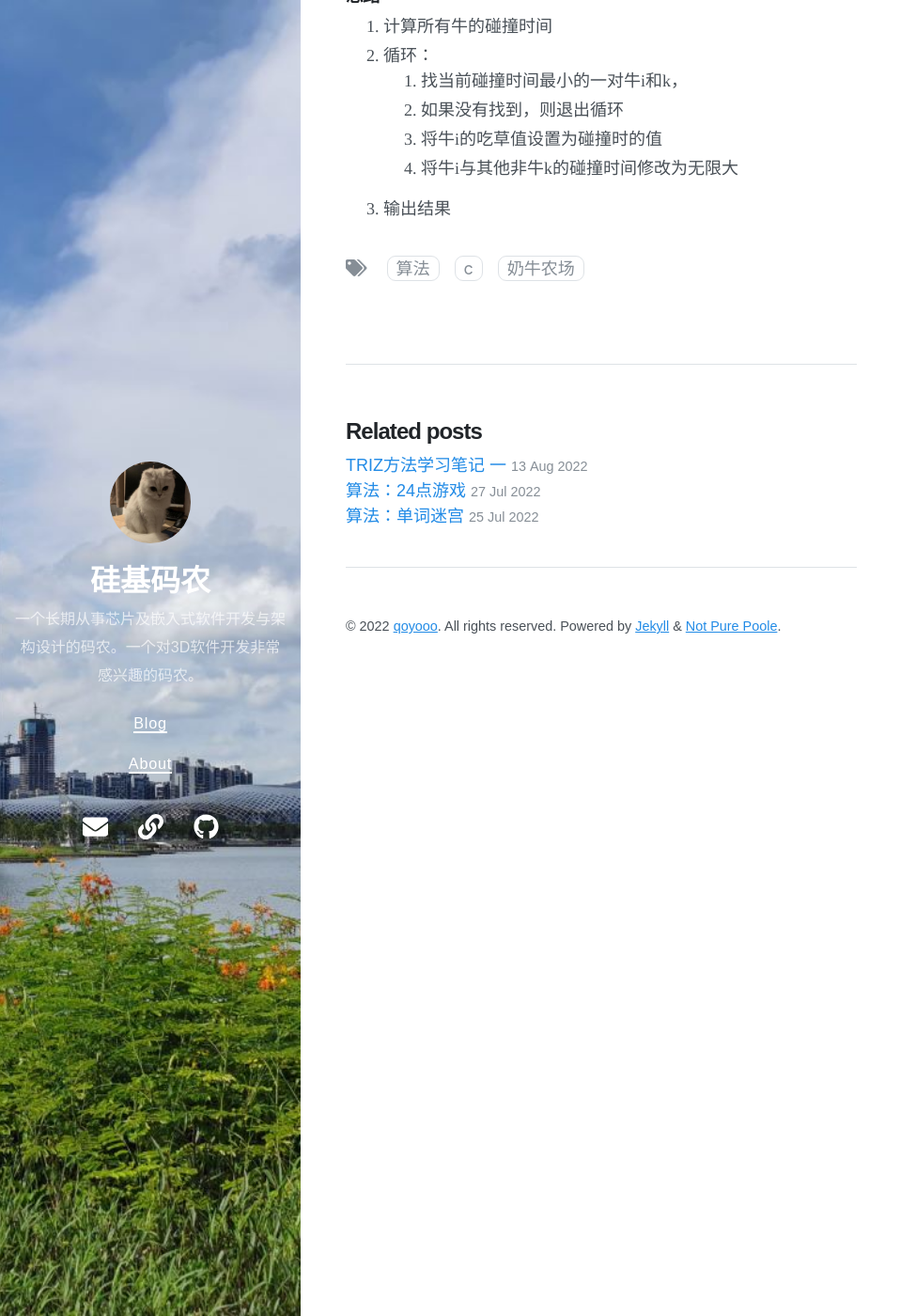
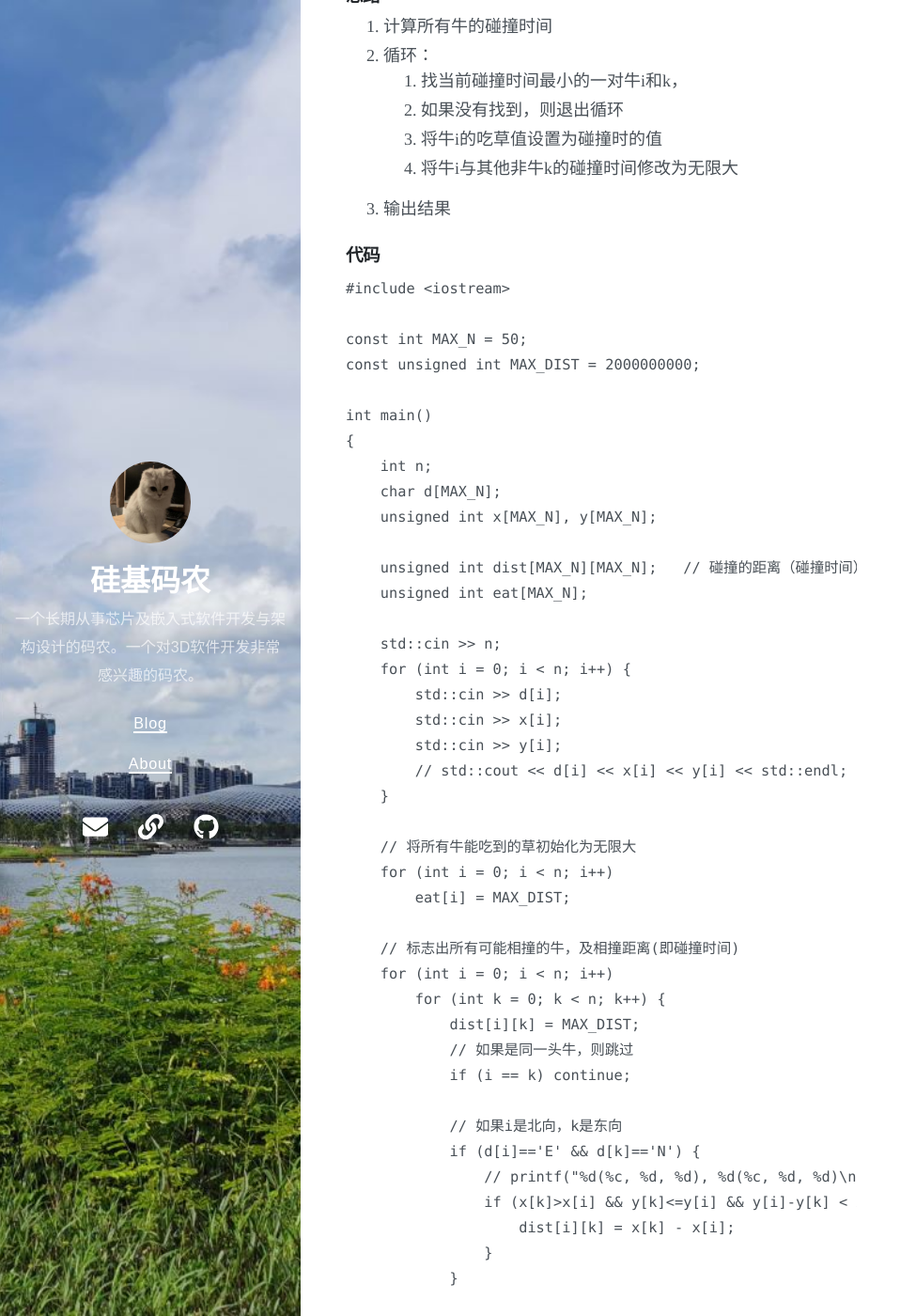
Before and after one commit to qoyooo/qoyooo.github.io, a Jekyll site: the page built from _posts/2022-09-04-算法：奶牛农场.md, in a window 1280 px wide and 1400 px high, scrolled down 1262 px. Shown: the whole window at 94% size, without its empty margins (0-975 px from the left). Built offline with Jekyll 4.4.1, drawn with Linux system fonts in a browser that asks for light colours; nearby versions of some CDN libraries; some of the changed text lies outside the part shown.

Commit message:
Add former source code.

````diff
--- a/_posts/2022-09-04-算法：奶牛农场.md
+++ b/_posts/2022-09-04-算法：奶牛农场.md
@@ -57,3 +57,94 @@
    3. 将牛i的吃草值设置为碰撞时的值
    4. 将牛i与其他非牛k的碰撞时间修改为无限大
 3. 输出结果
+
+### 代码
+
+``` C++
+#include <iostream>
+
+const int MAX_N = 50;
+const unsigned int MAX_DIST = 2000000000;
+
+int main()
+{
+    int n;
+    char d[MAX_N];
+    unsigned int x[MAX_N], y[MAX_N];
+
+    unsigned int dist[MAX_N][MAX_N];   // 碰撞的距离（碰撞时间）
+    unsigned int eat[MAX_N];
+
+    std::cin >> n;
+    for (int i = 0; i < n; i++) {
+        std::cin >> d[i];
+        std::cin >> x[i];
+        std::cin >> y[i];
+        // std::cout << d[i] << x[i] << y[i] << std::endl;
+    }
+
+    // 将所有牛能吃到的草初始化为无限大
+    for (int i = 0; i < n; i++)
+        eat[i] = MAX_DIST;
+
+    // 标志出所有可能相撞的牛，及相撞距离(即碰撞时间)
+    for (int i = 0; i < n; i++)
+        for (int k = 0; k < n; k++) {
+            dist[i][k] = MAX_DIST;
+            // 如果是同一头牛，则跳过
+            if (i == k) continue;
+
+            // 如果i是北向，k是东向
+            if (d[i]=='E' && d[k]=='N') {
+                // printf("%d(%c, %d, %d), %d(%c, %d, %d)\n\n", i, d[i], x[i], y[i], k, d[k], x[k], y[k]);
+                if (x[k]>x[i] && y[k]<=y[i] && y[i]-y[k] < x[k]-x[i]) {
+                    dist[i][k] = x[k] - x[i];
+                }
+            }
+
+            // 如果i是东向，k是北向
+            if (d[i]=='N' && d[k]=='E') {
+                // printf("%d(%c, %d, %d), %d(%c, %d, %d)\n\n", i, d[i], x[i], y[i], k, d[k], x[k], y[k]);
+                if (x[k]<=x[i] && y[k]>y[i] && x[i]-x[k] < y[k]-y[i]) {
+                    dist[i][k] = y[k] - y[i];
+                }
+            }
+        }
+
+    bool found = false;
+    unsigned int min = MAX_DIST;
+    unsigned int min_i, min_k;
+    do {
+        // 查找最小碰撞牛i和牛k
+        min = MAX_DIST;
+        found = false;
+        for (int i = 0; i < n; i++)
+            for (int k = 0; k < n; k++) {
+                if (dist[i][k] < min) {
+                    found = true;
+                    min = dist[i][k];
+                    min_i = i;
+                    min_k = k;
+                }
+            }
+        // 如果找到碰撞的牛i和牛k
+        if (found) {
+            eat[min_i] = min;
+            dist[min_i][min_k] = MAX_DIST;
+            // 将原来与牛i碰撞的设置为不碰撞
+            for (int i = 0; i < n; i++) {
+                dist[i][min_i] = MAX_DIST;
+            }
+        }
+    } while (found);
+
+    for(int i = 0; i < n; i++) {
+        if (eat[i] == MAX_DIST) {
+            std::cout << "Infinity" << std::endl;
+        } else {
+            std::cout << eat[i] << std::endl;
+        }
+    }
+
+}
+```
````
